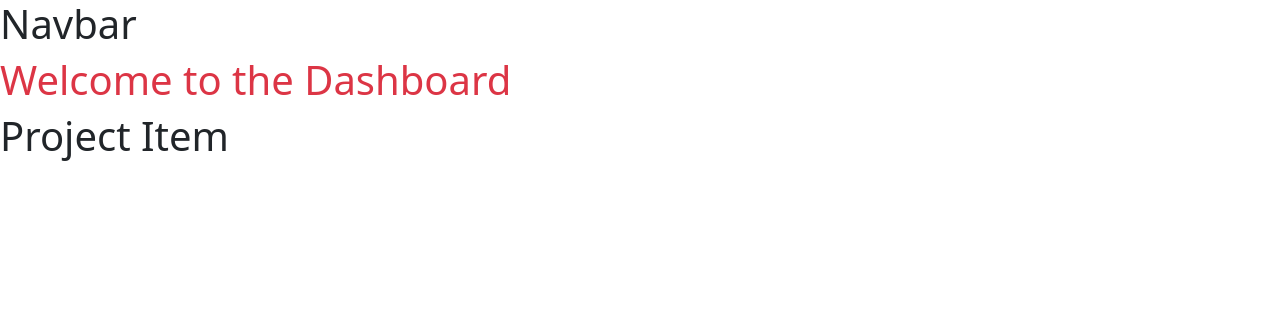
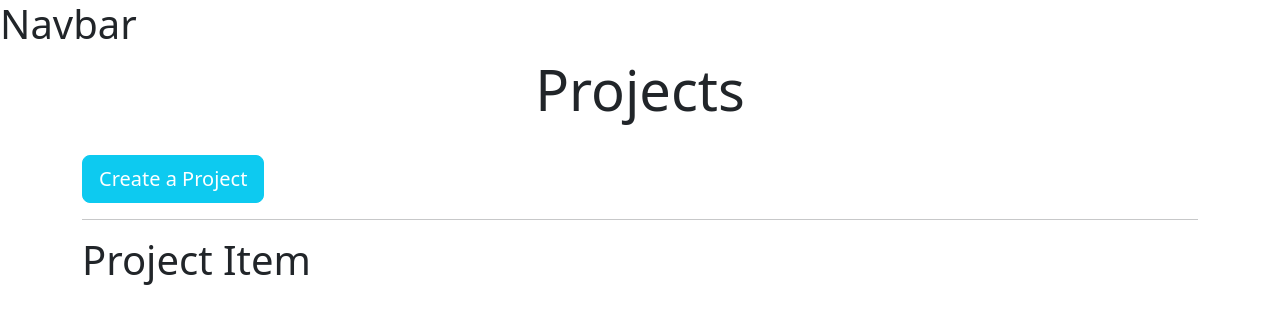
Before and after one commit to Oba-max22/PPMTool, a React (Create React App) app in the folder ppmtool-react-client/: page / in a window 1280 px wide. Shown: the top 324 px of the page. Built offline with nearby package versions, Linux system fonts and the light colour scheme.

Commit message:
modified dashboard component

```diff
--- a/ppmtool-react-client/src/components/Dashboard.js
+++ b/ppmtool-react-client/src/components/Dashboard.js
@@ -4,9 +4,23 @@ import ProjectItem from "./Project/ProjectItem";
 class Dashboard extends Component {
     render() {
         return (
-            <div>
-                <h1 class="text-danger">Welcome to the Dashboard</h1>
-                <ProjectItem />
+            <div className="projects">
+                <div className="container">
+                    <div className="row">
+                        <div className="col-md-12">
+                            <h1 className="display-4 text-center">Projects</h1>
+                            <br />
+                            <a href="ProjectForm.html" className="btn btn-lg btn-info text-white">
+                                Create a Project
+                            </a>
+                            <br />
+                            <hr />
+
+                            <ProjectItem />
+
+                        </div>
+                    </div>
+                </div>
             </div>
         )
     }
```
